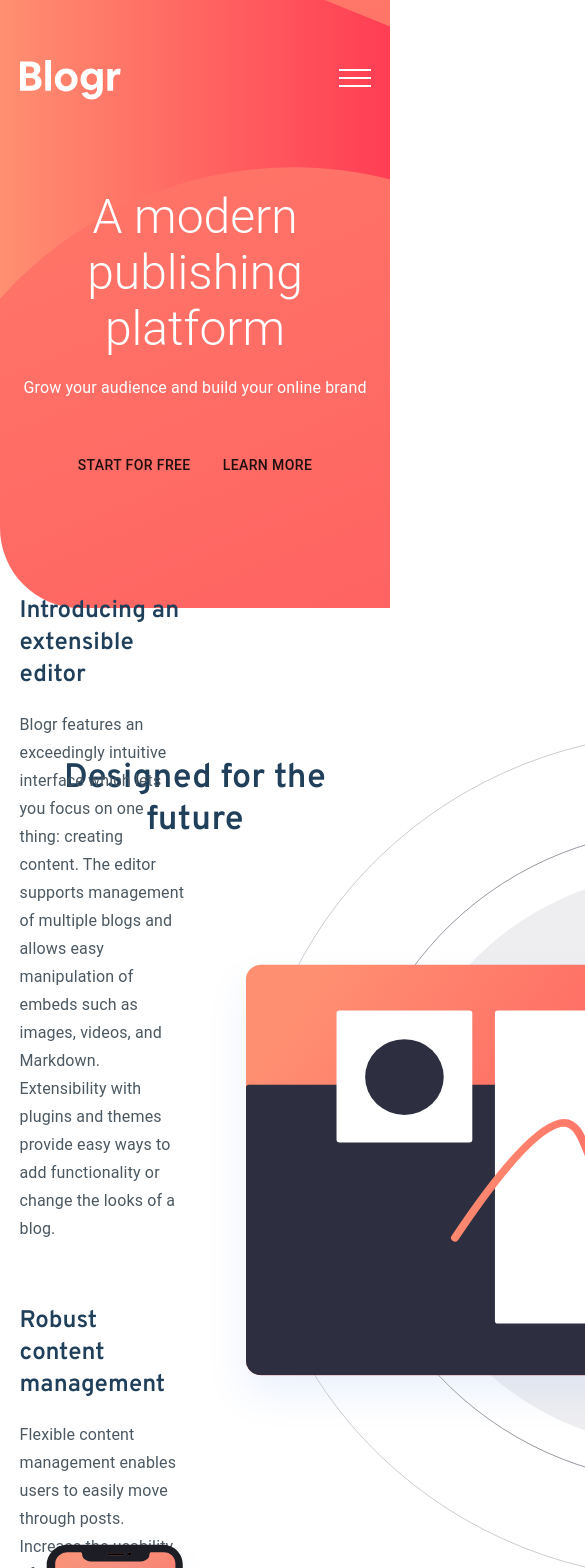
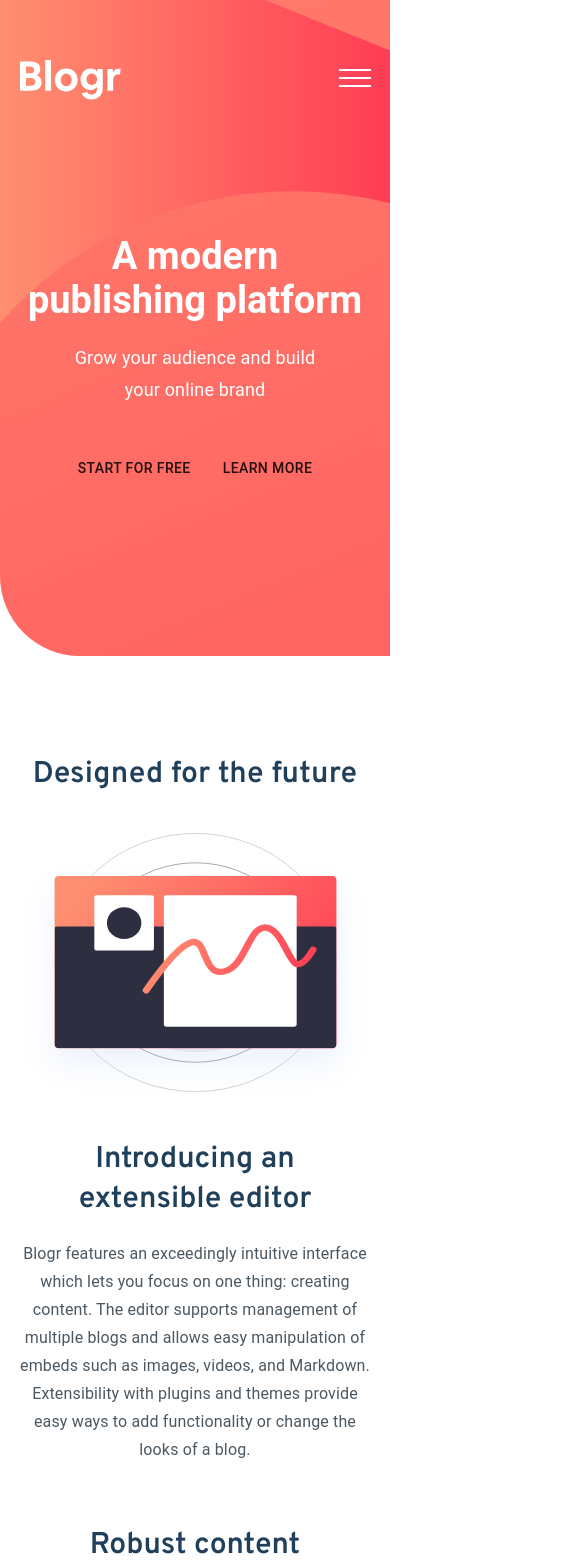
Before and after one commit to alexticovschi/blogger-landing-page, a Next.js app: page / in a window 390 px wide. Shown: the top 1568 px of the page, 585 px wide, since content can reach past the window. Built offline with nearby package versions, Linux system fonts and the light colour scheme.

Commit message:
making the page fully responsive

```diff
--- a/components/Footer/footerStyles.js
+++ b/components/Footer/footerStyles.js
@@ -12,14 +12,22 @@ const useStyles = makeStyles(() => ({
     width: "1250px",
     maxWidth: "90vw",
     margin: "0 auto",
+
+    "@media (max-width: 767px)": {
+      gridTemplateColumns: "1fr",
+      justifyItems: "center",
+      padding: "70px 0",
+    },
   },
   footerLogo: {
     display: "flex",
     alignSelf: "center",
+    paddingBottom: "20px",
   },
   footerList: {
     listStyleType: "none",
     paddingLeft: "10px",
+    textAlign: "center",
 
     "& li": {
       marginBottom: "16px",
--- a/components/HomeComponents/BlogrDescription/BlogrDescription.jsx
+++ b/components/HomeComponents/BlogrDescription/BlogrDescription.jsx
@@ -1,22 +1,33 @@
 import React from "react";
 import Image from "next/image";
+import useMediaQuery from "../../useMediaQuery";
 import useStyles from "./blogrDescriptionStyles";
 import Typography from "@material-ui/core/Typography";
 
 const BlogrDescription = () => {
   const classes = useStyles();
+  const isBreakpoint = useMediaQuery(768);
 
   return (
     <section className={classes.blogrDescription}>
       <div className={classes.blogrDescriptionContainer}>
-        <picture className={classes.blogrDescriptionImgContainer}>
+        <div className={classes.blogrDescriptionImgContainer}>
+          {isBreakpoint ? (
+            <Image
+              src="/images/illustration-laptop-mobile.svg"
+              alt="background circles"
+              width={1200}
+              height={800}
+            />
+          ) : (
             <Image
               src="/images/illustration-laptop-desktop.svg"
               alt="background circles"
               width={1200}
               height={900}
             />
-        </picture>
+          )}
+        </div>
         <div className={classes.blogrDescriptionText}>
           <Typography
             variant="h5"
--- a/components/HomeComponents/BlogrDescription/blogrDescriptionStyles.js
+++ b/components/HomeComponents/BlogrDescription/blogrDescriptionStyles.js
@@ -6,18 +6,31 @@ const useStyles = makeStyles(() => ({
     width: "1250px",
     maxWidth: "90vw",
     margin: "0 auto",
+
+    "@media (max-width: 768px)": {
+      padding: "65px 0",
+    },
   },
   blogrDescriptionContainer: {
     display: "flex",
     justifyContent: "flex-end",
     position: "relative",
     textAlign: "left",
+
+    "@media (max-width: 966px)": {
+      display: "grid",
+      gridTemplateRows: "1fr  max-content",
+    },
   },
   titles: {
     marginBottom: "20px",
     fontFamily: "Overpass",
     fontWeight: "600",
     color: "hsl(208, 49%, 24%)",
+
+    "@media (max-width: 768px)": {
+      textAlign: "center",
+    },
   },
   blogrDescriptionText: {
     display: "flex",
@@ -26,11 +39,29 @@ const useStyles = makeStyles(() => ({
     marginLeft: "53%",
     height: "696px",
     color: "hsl(207, 13%, 34%)",
+
+    "@media (max-width: 980px)": {
+      position: "relative",
+      width: "100%",
+      margin: 0,
+      height: "auto",
+      padding: "40px 0 30px 0",
+    },
+
+    "@media (max-width: 768px)": {
+      textAlign: "center",
+    },
   },
   blogrDescriptionImgContainer: {
     position: "absolute",
     right: "53%",
     width: "925px",
+
+    "@media (max-width: 980px)": {
+      position: "relative",
+      width: "100%",
+      right: 0,
+    },
   },
   subtitle1: {
     marginBottom: "62px",
--- a/components/HomeComponents/DesignedForTheFuture/DesignedForTheFuture.jsx
+++ b/components/HomeComponents/DesignedForTheFuture/DesignedForTheFuture.jsx
@@ -1,10 +1,12 @@
 import React from "react";
 import Image from "next/image";
+import useMediaQuery from "../../useMediaQuery";
 import useStyles from "./designedStyles";
 import Typography from "@material-ui/core/Typography";
 
 const DesignedForTheFuture = () => {
   const classes = useStyles();
+  const isBreakpoint = useMediaQuery(768);
 
   return (
     <section className={classes.designedForTheFuture}>
@@ -19,14 +21,25 @@ const DesignedForTheFuture = () => {
       </Typography>
 
       <div className={classes.designedContainer}>
-        <picture className={classes.designedImgContainer}>
+        <div className={classes.designedImgContainer}>
+          {isBreakpoint ? (
             <Image
+              className={classes.designedImg}
+              src="/images/illustration-editor-mobile.svg"
+              alt="background circles"
+              width={1200}
+              height={900}
+            />
+          ) : (
+            <Image
+              className={classes.designedImg}
               src="/images/illustration-editor-desktop.svg"
               alt="background circles"
               width={1200}
               height={1100}
             />
-        </picture>
+          )}
+        </div>
         <div className={classes.designedText}>
           <Typography
             variant="h5"
--- a/components/HomeComponents/DesignedForTheFuture/designedStyles.js
+++ b/components/HomeComponents/DesignedForTheFuture/designedStyles.js
@@ -3,15 +3,32 @@ import { makeStyles } from "@material-ui/core/styles";
 const useStyles = makeStyles(() => ({
   designedForTheFuture: {
     padding: "150px 0",
-    width: "1250px",
-    maxWidth: "90vw",
-    margin: "0 auto",
+    overflow: "hidden",
+
+    "@media (max-width: 980px)": {
+      padding: "100px 0",
+    },
   },
   designedContainer: {
     display: "flex",
-    justifyContent: "flex-end",
+    justifyContent: "flex-start",
     position: "relative",
     textAlign: "left",
+
+    "@media (max-width: 965px)": {
+      width: "90vw",
+      margin: "0 auto",
+    },
+
+    "@media (max-width: 966px)": {
+      display: "grid",
+      gridTemplateRows: "1fr  max-content",
+    },
+
+    "@media (min-width: 1366px)": {
+      width: "1250px",
+      margin: "0 auto",
+    },
   },
   designedTitle: {
     marginBottom: "-110px",
@@ -19,26 +36,62 @@ const useStyles = makeStyles(() => ({
     fontFamily: "Overpass",
     fontWeight: "600",
     color: "hsl(208, 49%, 24%)",
+
+    "@media (max-width: 980px)": {
+      marginBottom: "60px",
+    },
+    "@media (max-width: 767px) ": {
+      fontSize: 30,
+      padding: "0 20px",
+      marginBottom: "40px",
+    },
   },
   titles: {
     marginBottom: "20px",
     fontFamily: "Overpass",
     fontWeight: "600",
     color: "hsl(208, 49%, 24%)",
+
+    "@media (max-width: 980px)": {
+      textAlign: "center",
+    },
+
+    "@media (max-width: 768px) ": {
+      fontSize: 30,
+      padding: "0 20px",
+    },
   },
   designedText: {
     display: "flex",
     flexDirection: "column",
     justifyContent: "center",
+
     marginRight: "53%",
     paddingTop: "40px",
     height: "780px",
     color: "hsl(207, 13%, 34%)",
+
+    "@media (max-width: 1320px) ": {
+      marginLeft: "5vw",
+    },
+
+    "@media (max-width: 980px)": {
+      margin: 0,
+      height: "auto",
+      textAlign: "center",
+    },
   },
   designedImgContainer: {
     position: "absolute",
     left: "53%",
     width: "925px",
+
+    "@media (max-width: 980px)": {
+      position: "relative",
+      width: "auto",
+      height: "100%",
+      left: 0,
+    },
   },
   subtitle1: {
     marginBottom: "62px",
--- a/components/HomeComponents/HeaderIntro/headerStyles.js
+++ b/components/HomeComponents/HeaderIntro/headerStyles.js
@@ -38,9 +38,20 @@ const useStyles = makeStyles(() => ({
     },
   },
   intro: {
-    fontWeight: "300",
+    fontWeight: "600",
+    marginBottom: "20px",
+
+    "@media (max-width: 768px)": {
+      padding: "0 0px",
+      fontSize: 38,
+    },
   },
-  subtitle: {},
+  subtitle: {
+    "@media (max-width: 768px)": {
+      padding: "0 38px",
+      fontSize: 18,
+    },
+  },
   heading: {
     color: "hsl(208, 49%, 24%)",
   },
--- a/components/HomeComponents/StateOfTheArt/stateOfTheArtStyles.js
+++ b/components/HomeComponents/StateOfTheArt/stateOfTheArtStyles.js
@@ -6,6 +6,10 @@ const useStyles = makeStyles(() => ({
     backgroundRepeat: "no-repeat",
     backgroundPosition: "0 85%",
     borderRadius: "0 80px 0 80px",
+
+    "@media (max-device-width: 768px) and (orientation: portrait)": {
+      marginTop: "140px",
+    },
   },
 
   stateOfTheArtContainer: {
@@ -36,9 +40,9 @@ const useStyles = makeStyles(() => ({
     paddingLeft: "40px",
     paddingLeft: "110px",
 
-    "@media (max-width: 780px)": {
+    "@media (max-width:768px)": {
       textAlign: "center",
-      padding: "10px 0 80px 0",
+      padding: "10px 30px 100px 30px",
     },
   },
   stateOfTheArtSubtitle: {
--- /dev/null
+++ b/components/useMediaQuery.js
@@ -0,0 +1,29 @@
+import { useState, useCallback, useEffect } from "react";
+
+const useMediaQuery = (width) => {
+  const [targetReached, setTargetReached] = useState(false);
+
+  const updateTarget = useCallback((e) => {
+    if (e.matches) {
+      setTargetReached(true);
+    } else {
+      setTargetReached(false);
+    }
+  }, []);
+
+  useEffect(() => {
+    const media = window.matchMedia(`(max-width: ${width}px)`);
+    media.addListener(updateTarget);
+
+    // Check on mount (callback is not called until a change occurs)
+    if (media.matches) {
+      setTargetReached(true);
+    }
+
+    return () => media.removeListener(updateTarget);
+  }, []);
+
+  return targetReached;
+};
+
+export default useMediaQuery;
--- a/src/homeStyles.js
+++ b/src/homeStyles.js
@@ -12,6 +12,11 @@ const useStyles = makeStyles(() => ({
     backgroundPosition: "25%",
     borderBottomLeftRadius: "80px",
     color: "#fff",
+
+    "@media (max-width: 768px)": {
+      padding: "0 20px",
+      height: "41rem",
+    },
   },
 }));
 
```
Lines whose indentation alone changed are shown as unchanged.
